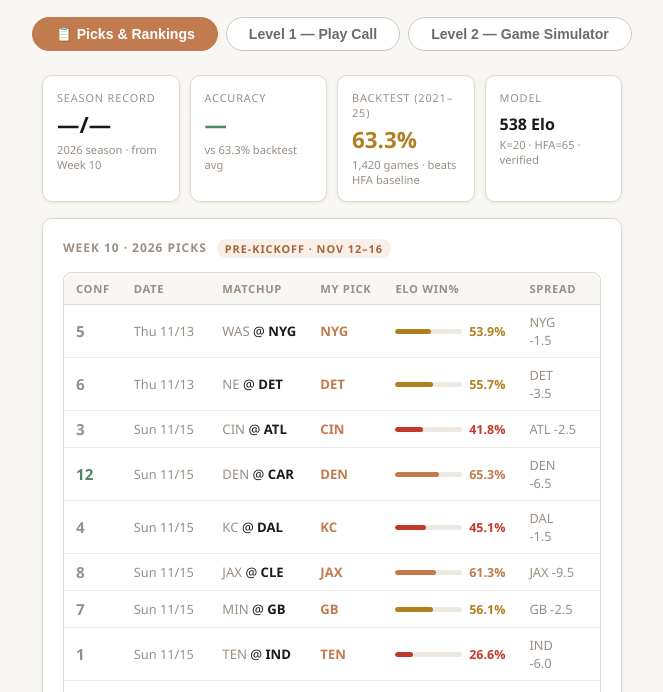
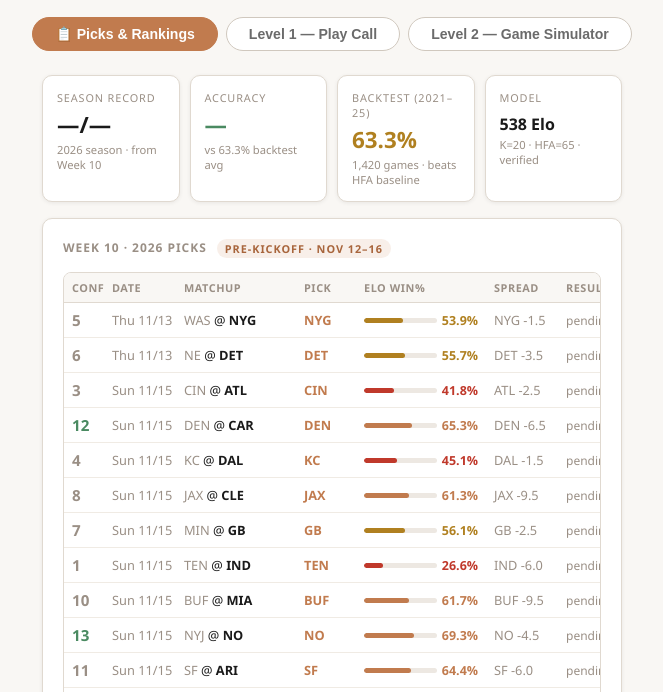
Before and after one commit to DatWins/nfl_predictor, a plain HTML site: page docs/index.html in a window 1280 px wide. Shown: the part 83-775 px from the top of the page, without its empty margins (308-971 px from the left). Drawn offline with Linux system fonts and the light colour scheme.

Commit message:
Fix picks table column clipping — tighter layout so Result column shows
- Add colgroup with fixed column widths
- Remove min-width constraint on prob-wrap bar
- Reduce cell padding 12px→8px so all 7 columns fit
- Use table-layout:fixed for predictable rendering

Co-Authored-By: Claude Sonnet 4.6 <noreply@anthropic.com>
Claude-Session: https://claude.ai/code/session_01CpQb8wnDAnTxzPh57WqBHH

```diff
--- a/docs/index.html
+++ b/docs/index.html
@@ -362,21 +362,22 @@
   }
   .green-badge { background: rgba(74,138,97,0.12); color: #3a7a55; }
   .picks-table-wrap { overflow-x: auto; border: 1px solid #e0d9d0; border-radius: 8px; }
-  .picks-table { width: 100%; border-collapse: collapse; font-size: 0.82rem; }
+  .picks-table { width: 100%; border-collapse: collapse; font-size: 0.8rem; table-layout: fixed; }
   .picks-table thead th {
-    background: #f9f7f4; text-align: left; padding: 8px 12px;
-    color: #9a8f85; font-size: 0.7rem; font-weight: 600;
-    text-transform: uppercase; letter-spacing: 0.06em;
+    background: #f9f7f4; text-align: left; padding: 7px 8px;
+    color: #9a8f85; font-size: 0.68rem; font-weight: 600;
+    text-transform: uppercase; letter-spacing: 0.05em;
     border-bottom: 1px solid #e0d9d0; white-space: nowrap;
   }
   .picks-table tbody tr { border-bottom: 1px solid #f0ebe4; }
   .picks-table tbody tr:last-child { border-bottom: none; }
   .picks-table tbody tr:hover { background: #fdfbf9; }
-  .picks-table td { padding: 8px 12px; vertical-align: middle; color: #1a1a1a; }
+  .picks-table td { padding: 7px 8px; vertical-align: middle; color: #1a1a1a; }
+  .picks-table thead th { padding: 7px 8px; }
   .conf-num { font-size: 0.95rem; font-weight: 800; color: #9a8f85; }
   .conf-num.top { color: #4a8a61; }
   .pick-team-name { font-weight: 700; color: #c17b4e; }
-  .prob-wrap { display: flex; align-items: center; gap: 7px; min-width: 110px; }
+  .prob-wrap { display: flex; align-items: center; gap: 5px; }
   .prob-track { flex: 1; height: 5px; background: #ede8e2; border-radius: 3px; overflow: hidden; }
   .prob-fill { height: 100%; border-radius: 3px; }
   .prob-pct { font-size: 0.78rem; font-weight: 700; min-width: 36px; text-align: right; }
@@ -436,10 +437,14 @@
     <h2>Week 10 · 2026 Picks <span class="badge">Pre-kickoff · Nov 12–16</span></h2>
     <div class="picks-table-wrap">
       <table class="picks-table">
+        <colgroup>
+          <col style="width:40px"><col style="width:72px"><col style="width:120px">
+          <col style="width:60px"><col style="width:130px"><col style="width:72px"><col style="width:60px">
+        </colgroup>
         <thead>
           <tr>
             <th>Conf</th><th>Date</th><th>Matchup</th>
-            <th>My Pick</th><th>Elo Win%</th><th>Spread</th><th>Result</th>
+            <th>Pick</th><th>Elo Win%</th><th>Spread</th><th>Result</th>
           </tr>
         </thead>
         <tbody id="picks-tbody"></tbody>
```
